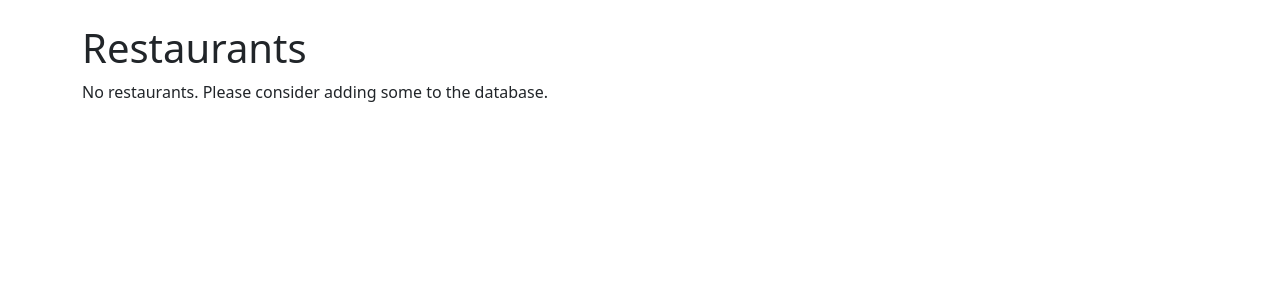
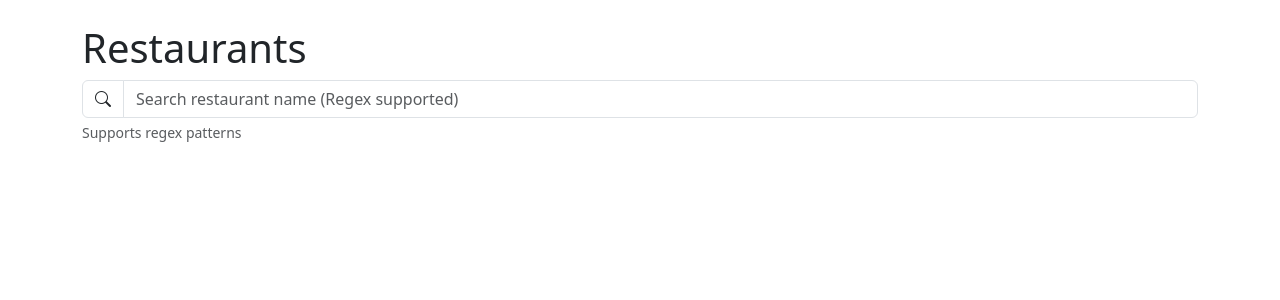
Before and after one commit to Jangsoodlor/queuesine, a Django app: page /restaurants/ in a window 1280 px wide. Shown: the part 56-356 px from the top of the page. Run offline with Django 5.2, Linux system fonts and the light colour scheme; data that the repository does not hold is empty; some libraries are stand-ins or nearby versions.

Commit message:
Make restaurant listing htmx

```diff
--- a/restaurants/templates/partials/menu_listing.html
+++ b/restaurants/templates/partials/menu_listing.html
@@ -2,7 +2,6 @@
 {% static 'images/food.jpg' as default_image %}
 {% load card_image %}
 
-<div class="row row-cols-1 row-cols-sm-2 row-cols-md-3 row-cols-lg-4 gx-1 gy-3">
 {% for menu in menus %}
 <div class="col">
   <div class="card me-2">
@@ -15,4 +14,3 @@
   </div>
 </div>
 {% endfor %}
-</div>
--- /dev/null
+++ b/restaurants/templates/partials/restaurant_listing.html
@@ -0,0 +1,20 @@
+{% load card_image %}
+{% load static %}
+{% static 'images/restaurant.jpg' as default_image %}
+
+
+
+{% for restaurant in restaurants %}
+<div class="col">
+  <div class="card me-2">
+    {% restaurant_card_image restaurant.image restaurant.name %}
+
+    <div class="card-body">
+      <a href="{% url 'restaurants:restaurant_detail' restaurant.pk %}">
+        <h5 class="card-title">{{ restaurant.name }}</h5>
+      </a>
+      <p class="card-text">{{ restaurant.description }}</p>
+    </div>
+  </div>
+</div>
+{% endfor %}
--- a/restaurants/templates/restaurants/detail.html
+++ b/restaurants/templates/restaurants/detail.html
@@ -19,7 +19,8 @@
 {% block content %}
 
 
-<div id="menus" hx-get="{% url 'restaurants:menu_listing' restaurant.pk %}" hx-trigger="load" hx-target="#menus">
+<div class="row row-cols-1 row-cols-sm-2 row-cols-md-3 row-cols-lg-4 gx-1 gy-3" id="menus"
+  hx-get="{% url 'restaurants:menu_listing' restaurant.pk %}" hx-trigger="load" hx-target="#menus">
   <!-- Optional placeholder while HTMX loads the menu -->
   <p>Loading menu...</p>
 </div>
--- a/restaurants/templates/restaurants/index.html
+++ b/restaurants/templates/restaurants/index.html
@@ -2,13 +2,8 @@
 
 
 {% block content %}
-{% load card_image %}
-{% load static %}
-{% static 'images/restaurant.jpg' as default_image %}
-
 <h1>Restaurants</h1>
 
-{% if restaurants %}
 <div class="mb-3">
   <div class="input-group">
     <span class="input-group-text bg-white">
@@ -21,24 +16,8 @@
 </div>
 
 
-<div class="row row-cols-1 row-cols-sm-2 row-cols-md-3 row-cols-lg-5 gx-1 gy-3">
-  {% for restaurant in restaurants %}
-  <div class="col">
-    <div class="card me-2">
-      {% restaurant_card_image restaurant.image restaurant.name %}
-
-      <div class="card-body">
-        <a href="{% url 'restaurants:restaurant_detail' restaurant.pk %}">
-          <h5 class="card-title">{{ restaurant.name }}</h5>
-        </a>
-        <p class="card-text">{{ restaurant.description }}</p>
-      </div>
-    </div>
-  </div>
-  {% endfor %}
+<div class="row row-cols-1 row-cols-sm-2 row-cols-md-3 row-cols-lg-5 gx-1 gy-3" id="restaurants"
+  hx-get="{% url 'restaurants:restaurant_listing' %}" hx-trigger="load" hx-target="#restaurants">
 </div>
-{% else %}
-No restaurants. Please consider adding some to the database.
-{% endif %}
 
 {% endblock %}
--- a/restaurants/urls.py
+++ b/restaurants/urls.py
@@ -6,10 +6,11 @@ app_name = "restaurants"
 
 htmx_urlpatterns = [
     path("<int:pk>/menus/", views.menu_listing, name="menu_listing"),
+    path("restaurants/", views.restaurant_listing, name="restaurant_listing"),
 ]
 
 urlpatterns = [
-    path("", views.RestaurantListView.as_view(), name="restaurant_index"),
+    path("", views.restaurant_index, name="restaurant_index"),
     path(
         "<int:pk>/",
         views.RestaurantDetailView.as_view(),
--- a/restaurants/views.py
+++ b/restaurants/views.py
@@ -3,13 +3,8 @@ from .models import Restaurant, Menu
 from django.shortcuts import render
 
 
-class RestaurantListView(generic.ListView):
-    template_name = "restaurants/index.html"
-    context_object_name = "restaurants"
-
-    def get_queryset(self):
-        restaurants = Restaurant.objects.all()
-        return restaurants.order_by("name")
+def restaurant_index(request):
+    return render(request, "restaurants/index.html")
 
 
 class RestaurantDetailView(generic.DetailView):
@@ -20,3 +15,8 @@ class RestaurantDetailView(generic.DetailView):
 def menu_listing(request, pk: int):
     context = {"menus": Menu.objects.filter(restaurant_id=pk)}
     return render(request, "partials/menu_listing.html", context)
+
+
+def restaurant_listing(request):
+    context = {"restaurants": Restaurant.objects.all()}
+    return render(request, "partials/restaurant_listing.html", context)
```
Lines whose indentation alone changed are shown as unchanged.
